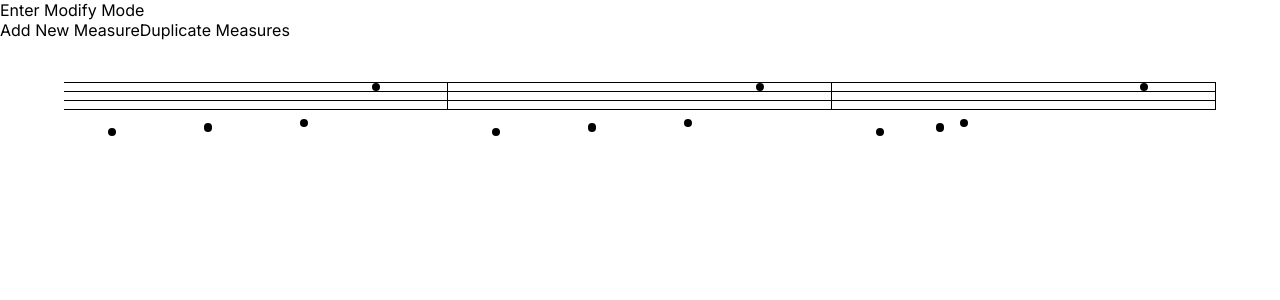
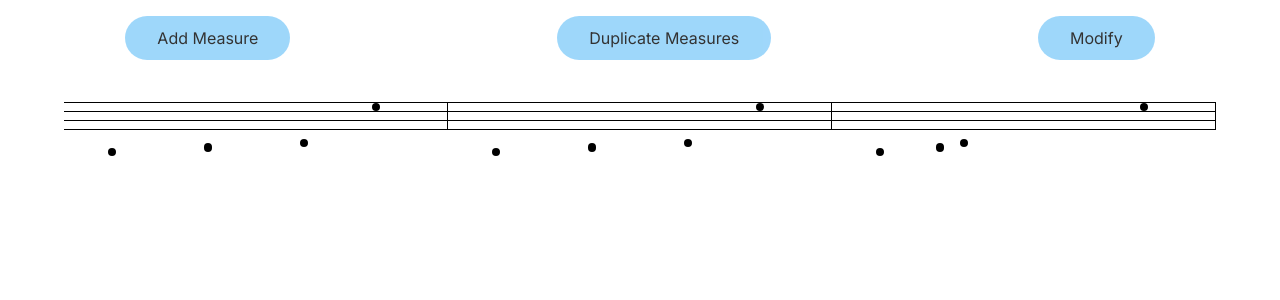
Before and after one commit to Pfannen/beat-canvas, a Next.js app: page / in a window 1280 px wide. Shown: the top 300 px of the page. Built offline with nearby package versions, Linux system fonts and the light colour scheme.

Commit message:
Created a hook for measure selection

```diff
--- a/components/ui/measure/display-measures/index.tsx
+++ b/components/ui/measure/display-measures/index.tsx
@@ -14,14 +14,14 @@ const bodyCt = 7;
 type DisplayMeasuresProps = {
   onMeasureClick: (index: number) => void;
   className?: string;
-  selectedMeasures?: number[];
+  isMeasureSelected: (index: number) => boolean;
   selectedMeasureClassName?: string;
 };
 
 const DisplayMeasures: FunctionComponent<DisplayMeasuresProps> = ({
   onMeasureClick,
   className,
-  selectedMeasures,
+  isMeasureSelected,
   selectedMeasureClassName,
 }) => {
   const { measures } = useMusic();
@@ -59,9 +59,7 @@ const DisplayMeasures: FunctionComponent<DisplayMeasuresProps> = ({
             padding={padding * 100 + "%"}
             onClick={onMeasureClick.bind(null, i)}
             className={
-              selectedMeasures?.includes(i)
-                ? selectedMeasureClassName
-                : undefined
+              isMeasureSelected(i) ? selectedMeasureClassName : undefined
             }
           />
         );
--- /dev/null
+++ b/components/ui/workspace/control-buttons/control-button/index.module.css
@@ -0,0 +1,11 @@
+.button {
+  border-radius: 500px;
+  padding-inline: 2rem;
+  padding-block: 0.75rem;
+  background-color: lightskyblue;
+}
+
+.button:disabled {
+  opacity: 0.8;
+  cursor: not-allowed;
+}
--- /dev/null
+++ b/components/ui/workspace/control-buttons/control-button/index.tsx
@@ -0,0 +1,24 @@
+import { ComponentProps } from "@/types/polymorphic";
+import classes from "./index.module.css";
+import { FunctionComponent, ReactNode } from "react";
+import { concatClassNames } from "@/utils/css";
+
+type ControlButtonProps = {
+  children: ReactNode;
+};
+
+const ControlButton: FunctionComponent<
+  ComponentProps<"button", ControlButtonProps>
+> = ({ children, className, ...restProps }) => {
+  console.log(restProps);
+  return (
+    <button
+      className={concatClassNames(classes.button, className)}
+      {...restProps}
+    >
+      {children}
+    </button>
+  );
+};
+
+export default ControlButton;
--- /dev/null
+++ b/components/ui/workspace/control-buttons/index.module.css
@@ -0,0 +1,6 @@
+.buttons {
+  display: flex;
+  gap: 1rem;
+  justify-content: space-around;
+  margin-block: 1rem;
+}
--- /dev/null
+++ b/components/ui/workspace/control-buttons/index.tsx
@@ -0,0 +1,33 @@
+import classes from "./index.module.css";
+import { FunctionComponent, ReactNode } from "react";
+import ControlBtn from "./control-button";
+import { ComponentProps } from "@/types/polymorphic";
+
+export type ControlButton = {
+  label: ReactNode;
+  buttonProps: ComponentProps<"button">;
+};
+
+type ControlButtonsProps = {
+  buttons: ControlButton[];
+};
+
+const ControlButtons: FunctionComponent<ControlButtonsProps> = ({
+  buttons,
+}) => {
+  return (
+    <ul className={classes.buttons}>
+      {buttons.map(({ label, buttonProps }, i) => {
+        return (
+          <li>
+            <ControlBtn {...buttonProps} key={i}>
+              {label}
+            </ControlBtn>
+          </li>
+        );
+      })}
+    </ul>
+  );
+};
+
+export default ControlButtons;
--- /dev/null
+++ b/components/ui/workspace/hooks/useWorkspace.ts
@@ -0,0 +1,87 @@
+import { useState } from "react";
+
+type MeasureSelections = { start: number; end: number };
+
+const useWorkSpace = () => {
+  const [selectedMeasures, setSelectedMeasures] = useState<MeasureSelections>();
+  const [mode, setMode] = useState();
+
+  const onMeasureClick = (index: number) => {
+    if (mode) {
+      //invoke mode delegate and pass in update delegates (clear, updateStart, updateEnd, ...)
+    } else {
+      updateSelection(index);
+    }
+  };
+
+  const updateSelection = (index: number) => {
+    if (!selectedMeasures) {
+      updateStart(index);
+      return;
+    }
+
+    if (selectedMeasures.start === index || selectedMeasures.end === index) {
+      clearSelections();
+      return;
+    }
+
+    if (index < selectedMeasures.start) {
+      updateStart(index);
+    } else {
+      updateEnd(index);
+    }
+  };
+
+  const clearSelections = () => {
+    setSelectedMeasures(undefined);
+  };
+
+  const updateStart = (start: number) => {
+    setSelectedMeasures((prevState) => {
+      if (prevState) {
+        return { start, end: prevState.end };
+      } else {
+        return { start, end: start };
+      }
+    });
+  };
+
+  const updateEnd = (end: number) => {
+    setSelectedMeasures((prevState) => {
+      if (prevState) {
+        return { start: prevState.start, end };
+      } else {
+        return { start: end, end };
+      }
+    });
+  };
+
+  const getSelectedMeasures = () => {
+    return selectedMeasures;
+  };
+
+  const isMeasureSelected = (index: number) => {
+    if (!selectedMeasures) {
+      return false;
+    }
+    return !(selectedMeasures.start > index || selectedMeasures.end < index);
+  };
+
+  const isSelectedMeasures = () => {
+    return !!selectedMeasures;
+  };
+
+  const getMeasureDelegates = () => {
+    return { getSelectedMeasures, isMeasureSelected, isSelectedMeasures };
+  };
+
+  return {
+    onMeasureClick,
+    getSelectedMeasures,
+    isMeasureSelected,
+    isSelectedMeasures,
+    getMeasureDelegates,
+  };
+};
+
+export default useWorkSpace;
--- a/components/ui/workspace/index.tsx
+++ b/components/ui/workspace/index.tsx
@@ -11,63 +11,72 @@ import {
   createMeasure,
   duplicateMeasures,
 } from "@/components/providers/music/hooks/useMeasures/utils";
+import useWorkSpace from "./hooks/useWorkspace";
+import ControlButtons, { ControlButton } from "./control-buttons";
 
 type WorkspaceProps = {};
 
 const Workspace: FunctionComponent<WorkspaceProps> = () => {
-  const [selectedMeasures, setSelectedMeasures] = useState<number[]>([]);
-  const [mode, setMode] = useState<"modify" | "create">("create");
+  const {
+    getSelectedMeasures,
+    isSelectedMeasures,
+    onMeasureClick,
+    isMeasureSelected,
+  } = useWorkSpace();
   const { invokeMeasureModifier } = useMusic();
-  const modeHandler = () => {
-    setMode((prevMode) => {
-      return prevMode === "create" ? "modify" : "create";
-    });
-    setSelectedMeasures([]);
-  };
   const addMeasureHandler = () => {
     invokeMeasureModifier(createMeasure({}));
   };
   const duplicateMeasureHandler = () => {
-    if (selectedMeasures.length) {
+    const selectedMeasures = getSelectedMeasures();
+    if (selectedMeasures) {
       invokeMeasureModifier(
         duplicateMeasures({
-          startIndex: selectedMeasures[0],
-          count: selectedMeasures.length,
+          startIndex: selectedMeasures.start,
+          count: selectedMeasures.end - selectedMeasures.start + 1,
         })
       );
     }
   };
-  const measureSelectedHandler = (index: number) => {
-    setSelectedMeasures((prevState) => {
-      const idx = prevState.findIndex((val) => val === index);
-      if (idx === -1) {
-        return [...prevState, index];
-      } else {
-        const cpy = [...prevState];
-        cpy.splice(idx, 1);
-        return cpy;
-      }
-    });
-  };
+
+  const buttons: ControlButton[] = [
+    {
+      label: "Add Measure",
+      buttonProps: {
+        onClick: addMeasureHandler,
+        disabled: !isSelectedMeasures(),
+      },
+    },
+    {
+      label: "Duplicate Measures",
+      buttonProps: {
+        onClick: duplicateMeasureHandler,
+        disabled: !isSelectedMeasures(),
+      },
+    },
+    {
+      label: "Modify",
+      buttonProps: {
+        onClick: () => {
+          console.log("Hello");
+        },
+        disabled: !isSelectedMeasures(),
+      },
+    },
+  ];
 
   return (
     <>
-      <button onClick={modeHandler}>
-        Enter {mode === "create" ? "Modify" : "Create"} Mode
-      </button>
-      <div>
-        <button onClick={addMeasureHandler}>Add New Measure</button>
-        <button onClick={duplicateMeasureHandler}>Duplicate Measures</button>
-      </div>
+      <ControlButtons buttons={buttons} />
       <div className={classes.measures}>
         <DisplayMeasures
-          onMeasureClick={measureSelectedHandler}
+          onMeasureClick={onMeasureClick}
           className={classes.measure}
-          selectedMeasures={selectedMeasures}
+          isMeasureSelected={isMeasureSelected}
           selectedMeasureClassName={classes.selected}
         />
       </div>
-      <ReactModal
+      {/* <ReactModal
         isOpen={mode === "modify" && !!selectedMeasures.length}
         onRequestClose={() => {
           setSelectedMeasures([]);
@@ -82,7 +91,7 @@ const Workspace: FunctionComponent<WorkspaceProps> = () => {
             />
           </div>
         )}
-      </ReactModal>
+      </ReactModal> */}
     </>
   );
 };
```
